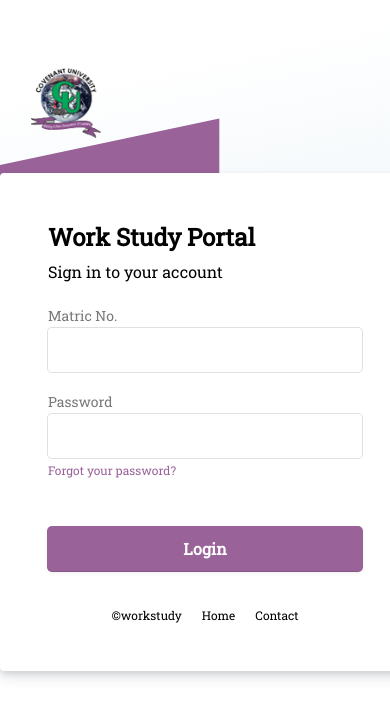
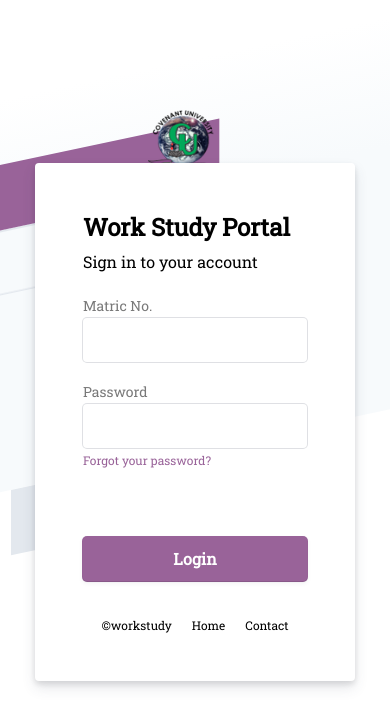
Before and after one commit to H4LV3D/Workstudy, a PHP site: page /login.php in a window 390 px wide. Shown: the top 727 px of the page. Run offline with PHP 8.4, Linux system fonts and the light colour scheme; a stand-in replaces the project's code that opens the database connection.

Commit message:
update 4 files and delete 1 file

```diff
--- a/assets/css/attendance.css
+++ b/assets/css/attendance.css
@@ -176,11 +176,9 @@
   height: 100vh;
   margin: 0;
   padding: 0;
-  /* font-family: "Sacramento", cursive; */
   color: #fff;
   background: #333;
   background-color: #996399;
-  /* background-image: radial-gradient(ellipse at bottom left, #00a3cb 40%, rgba(0, 163, 203, 0) 40%), radial-gradient(ellipse at top right, #00a3cb 30%, rgba(0, 163, 203, 0) 30%), linear-gradient(to right, #625793 0%, #625793 33%, #d55d64 33%, #d55d64 66%, #e49129 66%); */
   background-size: 50% 100%;
 }
 body .message {
--- a/assets/css/style.css
+++ b/assets/css/login.css
@@ -22,9 +22,6 @@
   height: 70px;
   width: 70px;
   z-index: 2;
-}
-h1 {
-  letter-spacing: -1px;
 }
 a {
   color: #996399;
@@ -67,10 +64,7 @@
 .loginbackground-gridContainer {
   display: -ms-grid;
   display: grid;
-  -ms-grid-columns: [start] 1fr [left-gutter] (86.6px) [16] [left-gutter] 1fr
-    [end];
   grid-template-columns: [start] 1fr [left-gutter] repeat(16, 86.6px) [left-gutter] 1fr [end];
-  -ms-grid-rows: [top] 1fr [top-gutter] (64px) [8] [bottom-gutter] 1fr [bottom];
   grid-template-rows: [top] 1fr [top-gutter] repeat(8, 64px) [bottom-gutter] 1fr [bottom];
   justify-content: center;
   margin: 0 -2%;
@@ -126,12 +120,26 @@
 
 .formbg {
   margin: auto auto;
-  width: 100%;
-  width: 410px;
+  width: 25em;
   background: white;
   border-radius: 4px;
   box-shadow: rgba(60, 66, 87, 0.12) 0px 7px 14px 0px,
     rgba(0, 0, 0, 0.12) 0px 3px 6px 0px;
+}
+@media only screen and (max-width: 600px) {
+  .formbg {
+    max-width: 20em;
+    margin: 25px 0px !important;
+  }
+
+  .image {
+    position: absolute;
+    top: 13%;
+    left: 38%;
+    height: 70px;
+    width: 70px;
+    z-index: 2;
+  }
 }
 span {
   display: block;
--- a/login.php
+++ b/login.php
@@ -1,6 +1,7 @@
 <?php
 // Initialize the session
 session_start();
+require_once "config.php";
 
 // Check if the user is already logged in, if yes then redirect him to welcome page
 if(isset($_SESSION["loggedin"]) && $_SESSION["loggedin"] === true){
@@ -107,7 +108,7 @@
 <head>
     <meta charset="utf-8">
     <title>Work Study Portal</title>
-    <link rel="stylesheet" type="text/css" href="/assets/css/style.css">
+    <link rel="stylesheet" type="text/css" href="/assets/css/login.css">
 </head>
 
 <body>
@@ -160,7 +161,6 @@
                         <div class="formbg-inner padding-horizontal--48">
                             <h2 class="padding-bottom--8">Work Study Portal</h2>
                             <p class="padding-bottom--24">Sign in to your account</p>
-                            <!-- <form id="stripe-login"> -->
                             <form action="<?php echo htmlspecialchars($_SERVER["PHP_SELF"]); ?>" id="stripe-login"
                                 method="post">
                                 <div class="field form-group <?php echo (!empty($username_err)) ? 'has-error' : ''; ?>">
@@ -174,11 +174,11 @@
 
                                     <label for="password">Password</label>
                                     <input type="password" name="password" class="form-control">
-                                    <!-- <span class="help-block"><?php echo $password_err; ?></span> -->
                                     <p>
                                         <a href="reset-password.php" class="reset">Forgot your password?</a>
                                     </p>
                                 </div>
+                                <span class="help-block"><?php echo $password_err; ?></span>
                                 <div class="field padding-bottom--15">
                                     <input type="submit" name="submit" value="Login" class="btn btn-warning"><i
                                         class="fa fa-lock">&nbsp;</i>
```
Also changed, not shown: activity.php (+27 -18 lines).
